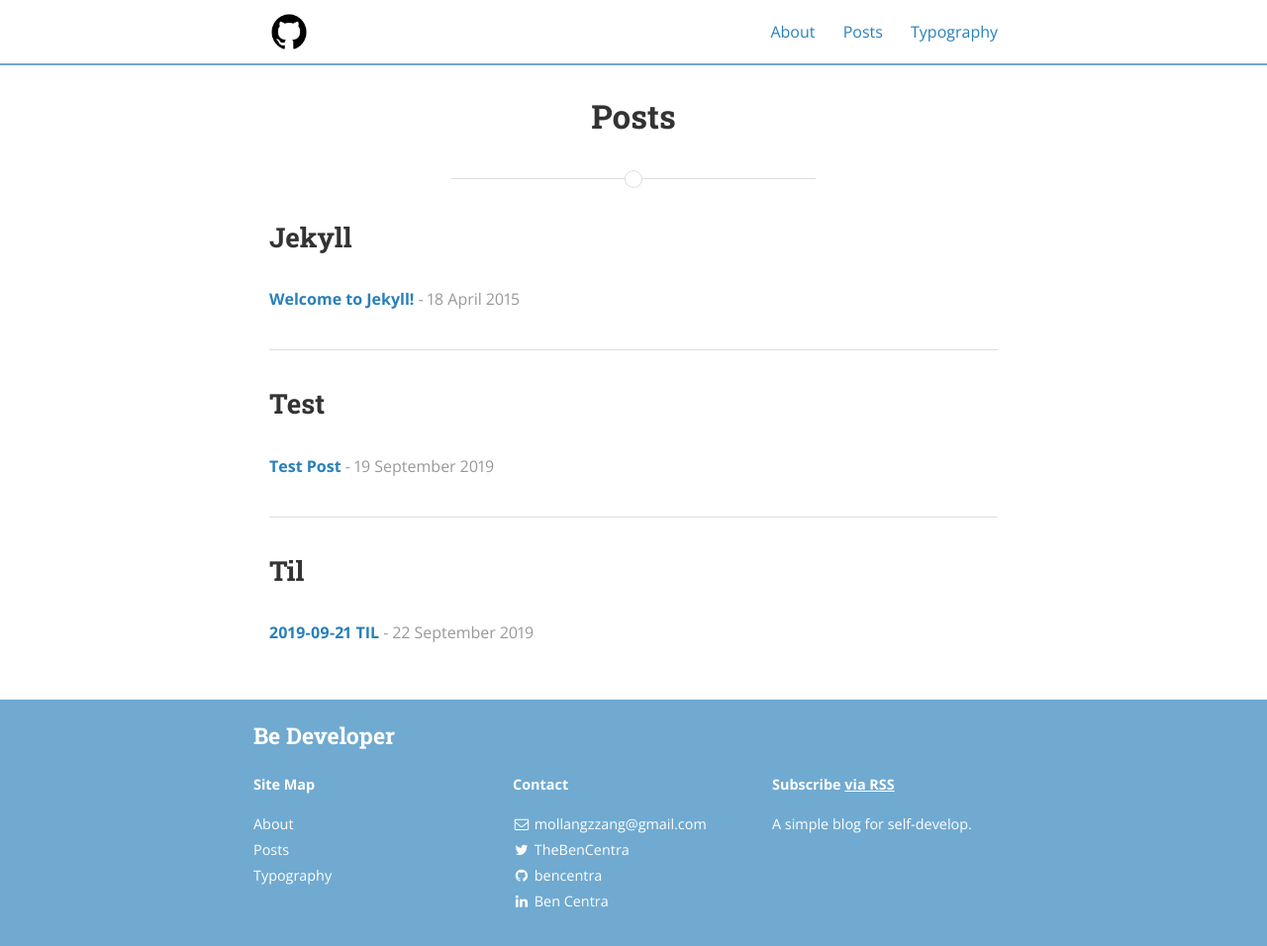
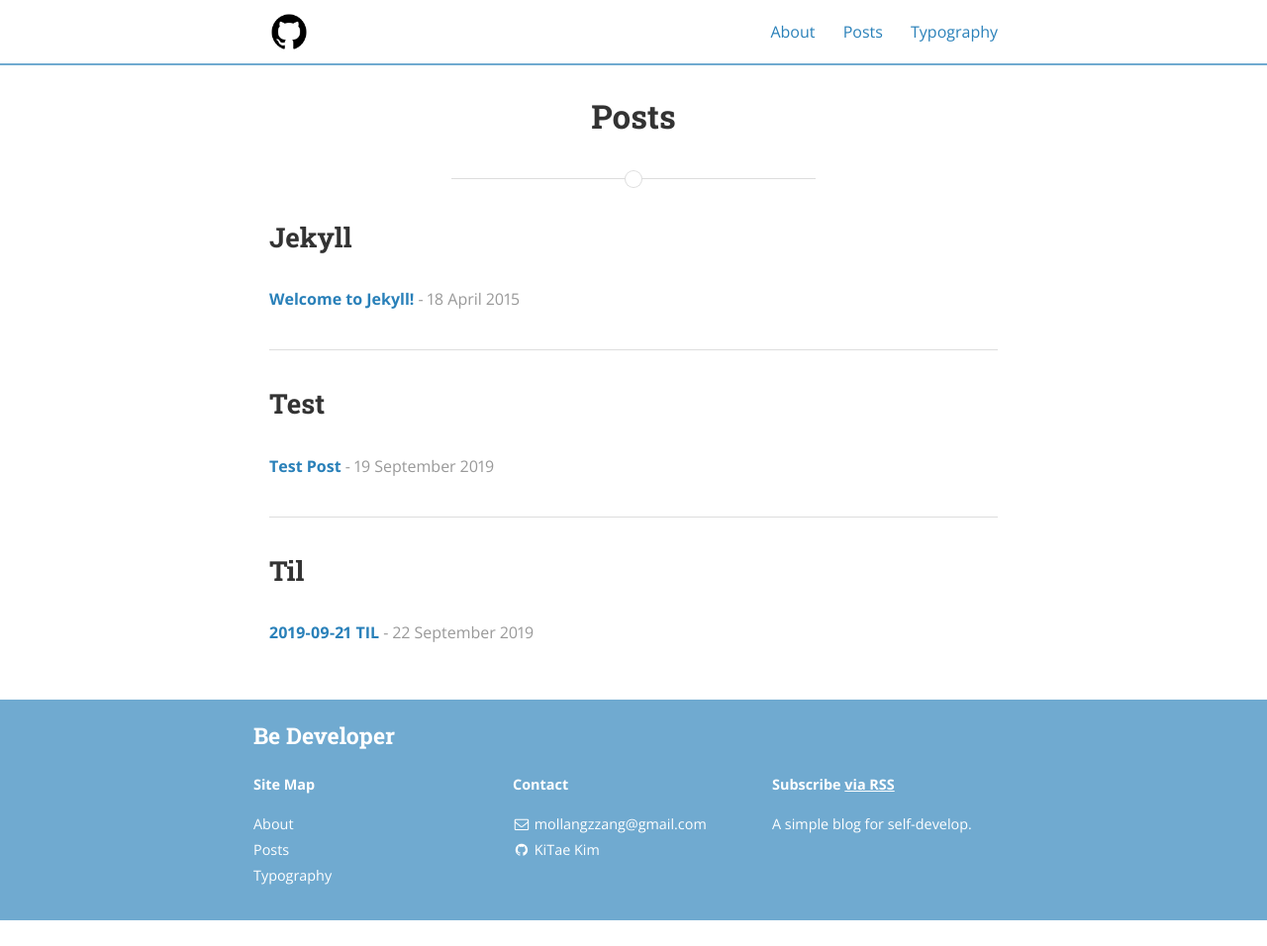
Before and after one commit to flash1117/flash1117.github.io, a Jekyll site: the page built from posts.html, in a window 1280 px wide. Shown: the whole page at 99% size. Built offline with Jekyll 4.4.1, drawn with Linux system fonts in a browser that asks for light colours; nearby versions of some CDN libraries; after the commit the page ends 930 px from its top, so only the background shows below that.

Commit message:
change social

```diff
--- a/_config.yml
+++ b/_config.yml
@@ -10,7 +10,7 @@ exclude:
 
 # Site settings
 title: Be Developer
-subtitle: "A simple yet classy theme for your Jekyll website or blog"
+subtitle: "A simple blog for self-develop"
 email: mollangzzang@gmail.com
 name: KiTae Kim
 description: >
@@ -77,29 +77,29 @@ descriptions:
 social:
   - name: Twitter
     icon: twitter
-    username: TheBenCentra
-    url: https://twitter.com/TheBenCentra
+    username: KiTae Kim
+    url:
     desc: Follow me on Twitter
     share: true
 
   - name: Facebook
     icon: facebook
-    username: thebencentra
+    username: KiTae Kim
     url:
     desc: Friend me on Facebook
     share: true
 
   - name: GitHub
     icon: github
-    username: bencentra
+    username: KiTae Kim
     url: https://github.com/flash1117
     desc: Fork me on GitHub
     share: false
 
   - name: LinkedIn
     icon: linkedin
-    username: Ben Centra
-    url: https://www.linkedin.com/pub/ben-centra/47/769/60a
+    username: KiTae Kim
+    url:
     desc: Connect with me on LinkedIn
     share: true
 
```
